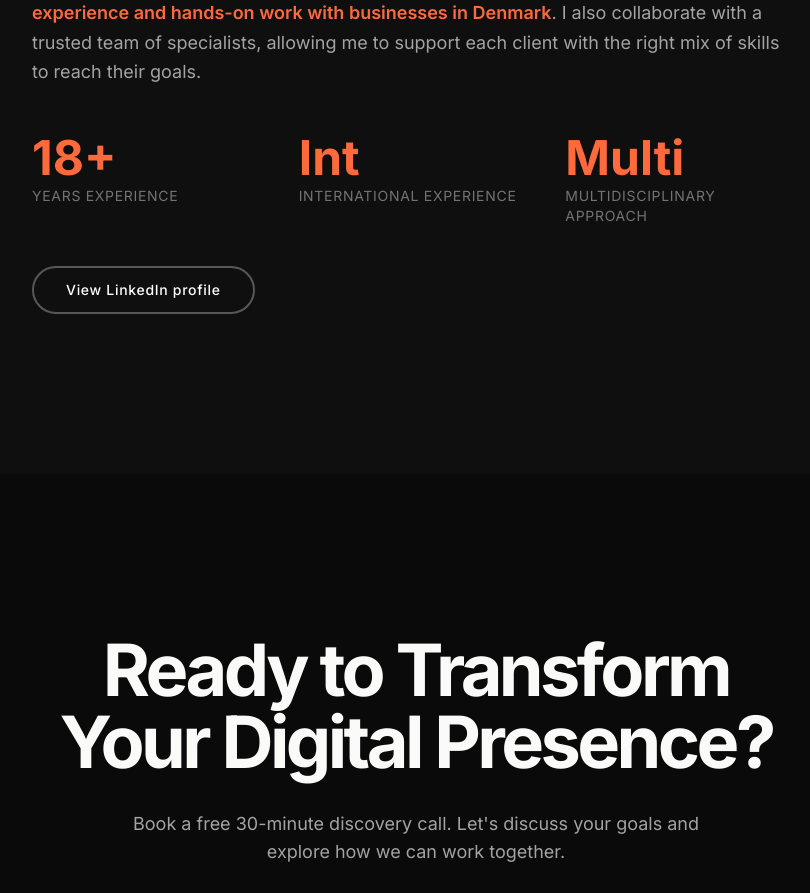
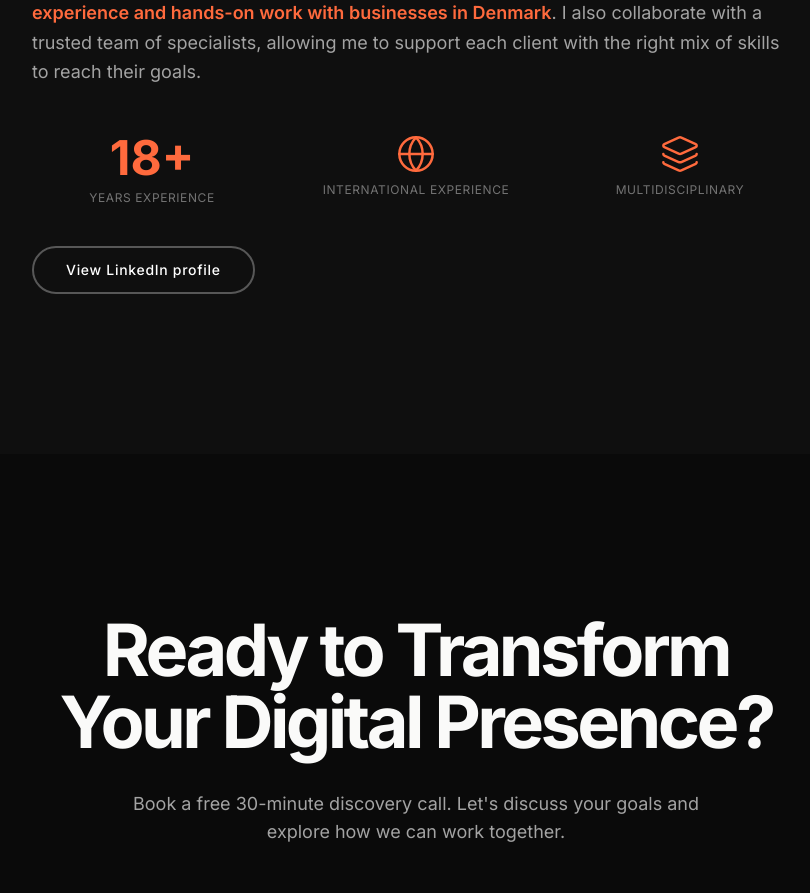
Before and after one commit to hejculto/premium-site, a Next.js app: page / in a window 1280 px wide. Shown: the part 7940-8833 px from the top of the page, without its empty margins (224-1034 px from the left). Built offline with nearby package versions, Linux system fonts and the light colour scheme.

Commit message:
Replace Int/Multi with Globe and Layers icons

```diff
--- a/src/components/About.tsx
+++ b/src/components/About.tsx
@@ -2,12 +2,7 @@
 
 import { useState, useEffect } from 'react'
 import { motion } from 'framer-motion'
-
-const stats = [
-  { value: '18+', label: 'Years Experience' },
-  { value: 'Int', label: 'International Experience' },
-  { value: 'Multi', label: 'Multidisciplinary Approach' },
-]
+import { Globe, Layers } from 'lucide-react'
 
 function BackToTop() {
   const [show, setShow] = useState(false)
@@ -69,13 +64,19 @@ export function About() {
             </p>
           </div>
 
-          <div className="grid grid-cols-1 sm:grid-cols-3 gap-8 mb-10">
-            {stats.map((stat, i) => (
-              <div key={i} className="text-center sm:text-left">
-                <span className="text-4xl md:text-5xl font-bold text-[#ff6a3d]">{stat.value}</span>
-                <p className="text-sm text-neutral-500 mt-1 uppercase tracking-wide">{stat.label}</p>
-              </div>
-            ))}
+          <div className="grid grid-cols-3 gap-6 mb-10">
+            <div className="flex flex-col items-center text-center">
+              <span className="text-4xl md:text-5xl font-bold text-[#ff6a3d]">18+</span>
+              <p className="text-xs text-neutral-500 mt-2 uppercase tracking-wide">Years Experience</p>
+            </div>
+            <div className="flex flex-col items-center text-center">
+              <Globe size={40} strokeWidth={1.5} className="text-[#ff6a3d] mb-2" />
+              <p className="text-xs text-neutral-500 uppercase tracking-wide">International Experience</p>
+            </div>
+            <div className="flex flex-col items-center text-center">
+              <Layers size={40} strokeWidth={1.5} className="text-[#ff6a3d] mb-2" />
+              <p className="text-xs text-neutral-500 uppercase tracking-wide">Multidisciplinary</p>
+            </div>
           </div>
 
           <div className="flex flex-wrap items-center gap-4">
```
